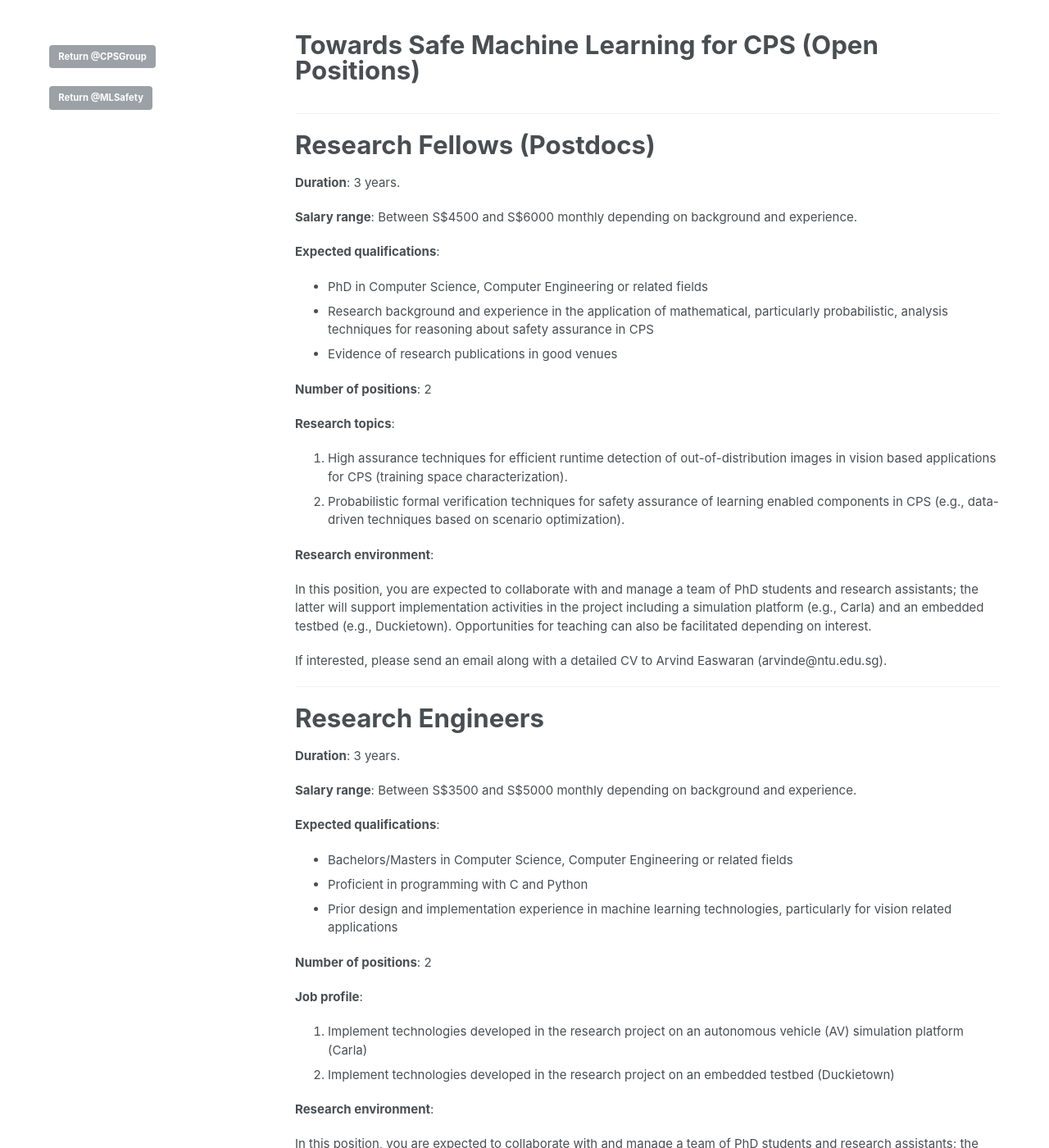
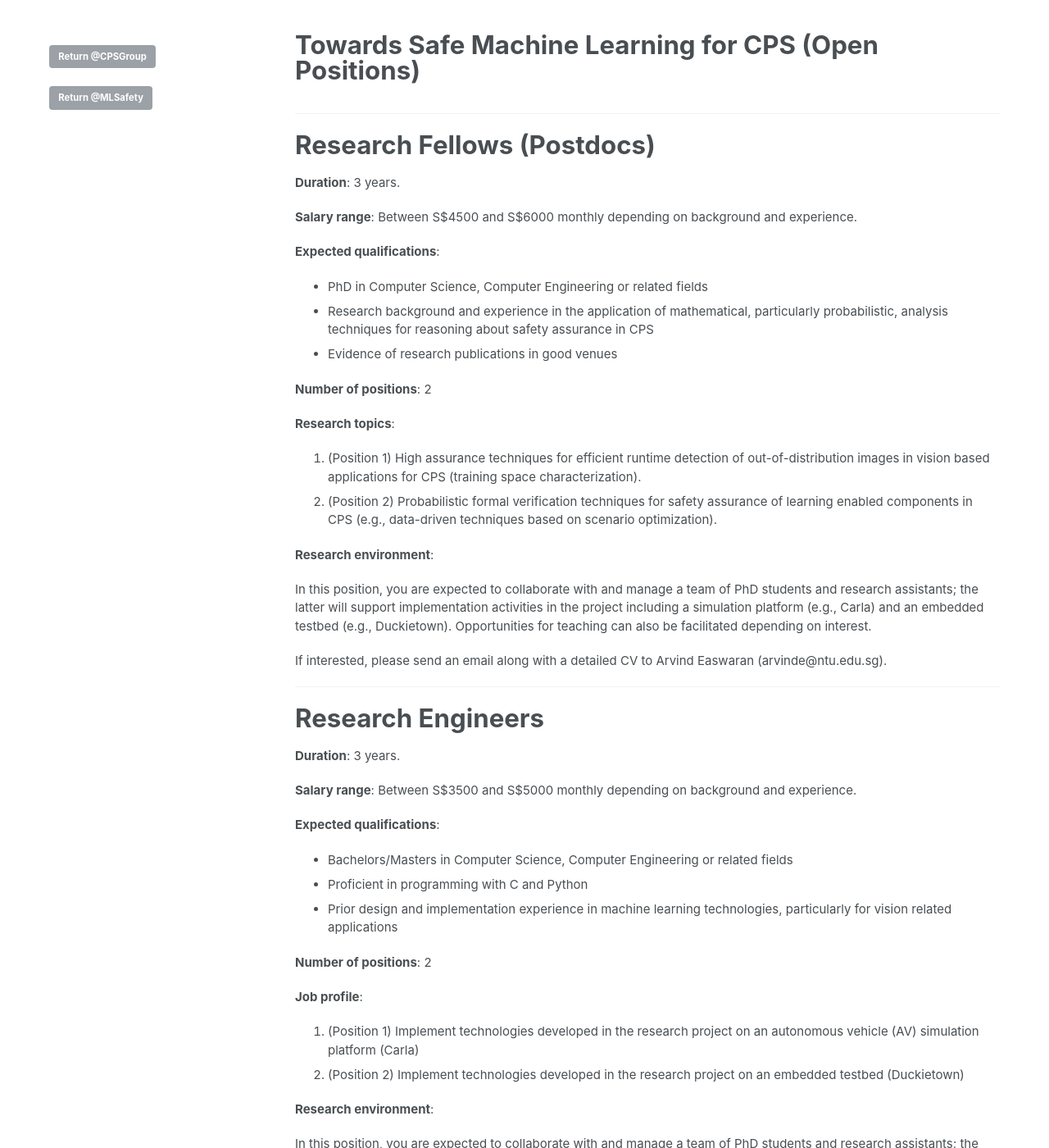
Before and after one commit to CPS-research-group/CPS-research-group.github.io, a Jekyll site: the page built from _pages/ml_safety_open.md, in a window 1280 px wide and 1400 px high. Shown: the whole window at 82% size. Built offline with Jekyll 4.4.1, drawn with Linux system fonts in a browser that asks for light colours.

Commit message:
Updates.

```diff
--- a/_pages/ml_safety_open.md
+++ b/_pages/ml_safety_open.md
@@ -33,8 +33,8 @@ __Number of positions__: 2
 __Research topics__:
 
   <ol>
-    <li>High assurance techniques for efficient runtime detection of out-of-distribution images in vision based applications for CPS (training space characterization).</li>
-    <li>Probabilistic formal verification techniques for safety assurance of learning enabled components in CPS (e.g., data-driven techniques based on scenario optimization).</li>
+    <li>(Position 1) High assurance techniques for efficient runtime detection of out-of-distribution images in vision based applications for CPS (training space characterization).</li>
+    <li>(Position 2) Probabilistic formal verification techniques for safety assurance of learning enabled components in CPS (e.g., data-driven techniques based on scenario optimization).</li>
   </ol>
 
 __Research environment__:
@@ -64,8 +64,8 @@ __Number of positions__: 2
 __Job profile__:
 
   <ol>
-    <li>Implement technologies developed in the research project on an autonomous vehicle (AV) simulation platform (Carla)</li>
-    <li>Implement technologies developed in the research project on an embedded testbed (Duckietown)</li>
+    <li>(Position 1) Implement technologies developed in the research project on an autonomous vehicle (AV) simulation platform (Carla)</li>
+    <li>(Position 2) Implement technologies developed in the research project on an embedded testbed (Duckietown)</li>
   </ol>
 
 __Research environment__:
```
